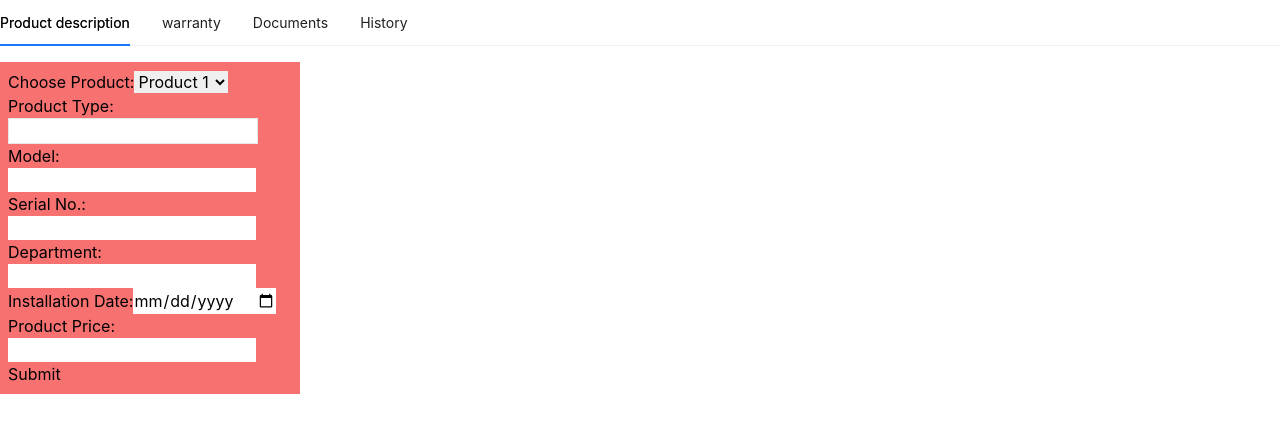
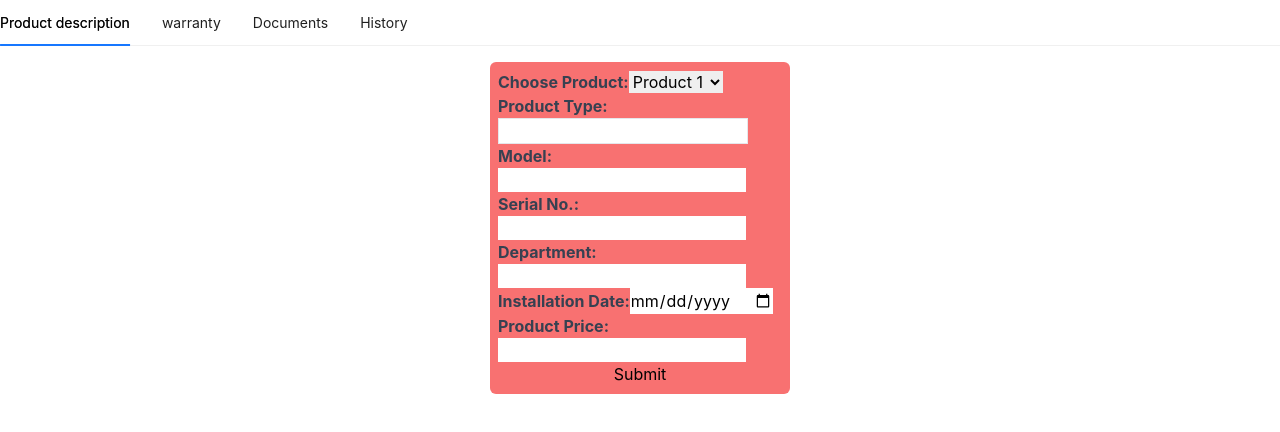
Before and after one commit to himakshisimbaquartz/mypractice, a React (Create React App) app: page / in a window 1280 px wide. Shown: the top 432 px of the page. Built offline with nearby package versions, Linux system fonts and the light colour scheme.

Commit message:
ui channged

```diff
--- a/src/component/history/index.jsx
+++ b/src/component/history/index.jsx
@@ -1,7 +1,35 @@
-import React from 'react'
-const History = () => {
-  return (
-    <div>Anuj history</div>
-  )
-}
+import React,{useState} from 'react'
+// const History = () => {
+//   return (
+    // <div>
+    //     Approval history
+    // </div>
+    const History = () => {
+        const [approvalClicked, setApprovalClicked] = useState(false);
+        const [complaintClicked, setComplaintClicked] = useState(false);
+
+        const handleApprovalClick = () => {
+          setApprovalClicked(true);
+          // Add your logic for approval history button click
+        };
+
+        const handleComplaintClick = () => {
+          setComplaintClicked(true);
+          // Add your logic for complaint history button click
+        };
+
+        return (
+          <>
+            <div onClick={handleApprovalClick} style={{ cursor: 'pointer' }}>
+              {approvalClicked ? 'Approval history clicked!' : 'Approval History'}
+            </div>
+            <div onClick={handleComplaintClick} style={{ cursor: 'pointer' }}>
+              {complaintClicked ? 'Complaint history clicked!' : 'Complaint History'}
+            </div>
+          </>
+        );
+      };
+
+//   )
+// }
 export default History;
--- a/src/component/product/index.jsx
+++ b/src/component/product/index.jsx
@@ -3,42 +3,46 @@ import React from "react";
 const Product = () => {
     return (
         <>
-            <form className="bg-red-400 p-2 w-[300px]">
+            <div className="wrapper w-full flex justify-center">
+                <div className=" flex flex-col w-[60%] rounded-md">
+                    <form className=" flex justify-center mx-auto p-10 rounded-md flex-col bg-red-400 p-2 w-[300px]">
                         <div>
-                    <label for="chooseProduct">Choose Product:</label>
-                    <select id="chooseProduct" name="chooseProduct">
+                            <label for="chooseProduct" class="text-gray-700 font-bold mb-2">Choose Product:</label>
+                            <select id="chooseProduct " name="chooseProduct">
                                 <option value="product1">Product 1</option>
                                 <option value="product2">Product 2</option>
                                 <option value="product3">Product 3</option>
                             </select>
                         </div>
                         <div className="">
-                <label for="productType">Product Type:</label>
-                <input type="text" id="productType" name="productType"  className="border"/>
+                            <label for="productType" class="text-gray-700 font-bold mb-2">Product Type:</label>
+                            <input type="text" id="productType" name="productType" className="border" />
                         </div>
                         <div>
-                <label for="model">Model:</label>
+                            <label for="model" class="text-gray-700 font-bold mb-2">Model:</label>
                             <input type="text" id="model" name="model" />
                         </div>
                         <div>
-                <label for="serialNo">Serial No.:</label>
+                            <label for="serialNo" class="text-gray-700 font-bold mb-2">Serial No.:</label>
                             <input type="text" id="serialNo" name="serialNo" />
                         </div>
                         <div>
-                <label for="department">Department:</label>
+                            <label for="department" class="text-gray-700 font-bold mb-2">Department:</label>
                             <input type="text" id="department" name="department" />
                         </div>
                         <div>
-                <label for="installationDate">Installation Date:</label>
+                            <label for="installationDate" class="text-gray-700 font-bold mb-2">Installation Date:</label>
                             <input type="date" id="installationDate" name="installationDate" />
                         </div>
                         <div>
-                <label for="productPrice">Product Price:</label>
+                            <label for="productPrice" class="text-gray-700 font-bold mb-2">Product Price:</label>
                             <input type="number" id="productPrice" name="productPrice" />
                         </div>
                         <input type="submit" value="Submit" />
 
                     </form>
+                </div>
+            </div>
         </>
     )
 }
--- a/src/pages/antdui/index.jsx
+++ b/src/pages/antdui/index.jsx
@@ -13,6 +13,7 @@ const data=[{
     title:"Product description",
     key:"ProductDescription",
     component: 'Product_description'
+
 },
 {
     title:"warranty",
@@ -27,7 +28,12 @@ const data=[{
 {
     title:"History",
     key:"History",
-    component: 'History'
+    component:[{
+        title:'Approval History',
+        key:'ApprovalHistory',
+        component:''
+    }]
+
 },
 ]
 const datas=(component)=>{
@@ -44,6 +50,9 @@ const datas=(component)=>{
             break;
     }
 }
+
+
+
     return(
         <div>
         <Tabs onChange={(e)=>setkey(e)}>
@@ -53,6 +62,8 @@ const datas=(component)=>{
                 <Badge > {ite?.title}</Badge>
             }>
             </Tabs.TabPane>
+
+
         ))}
         </Tabs>
         {datas(key)}
```
Lines whose indentation alone changed are shown as unchanged.
